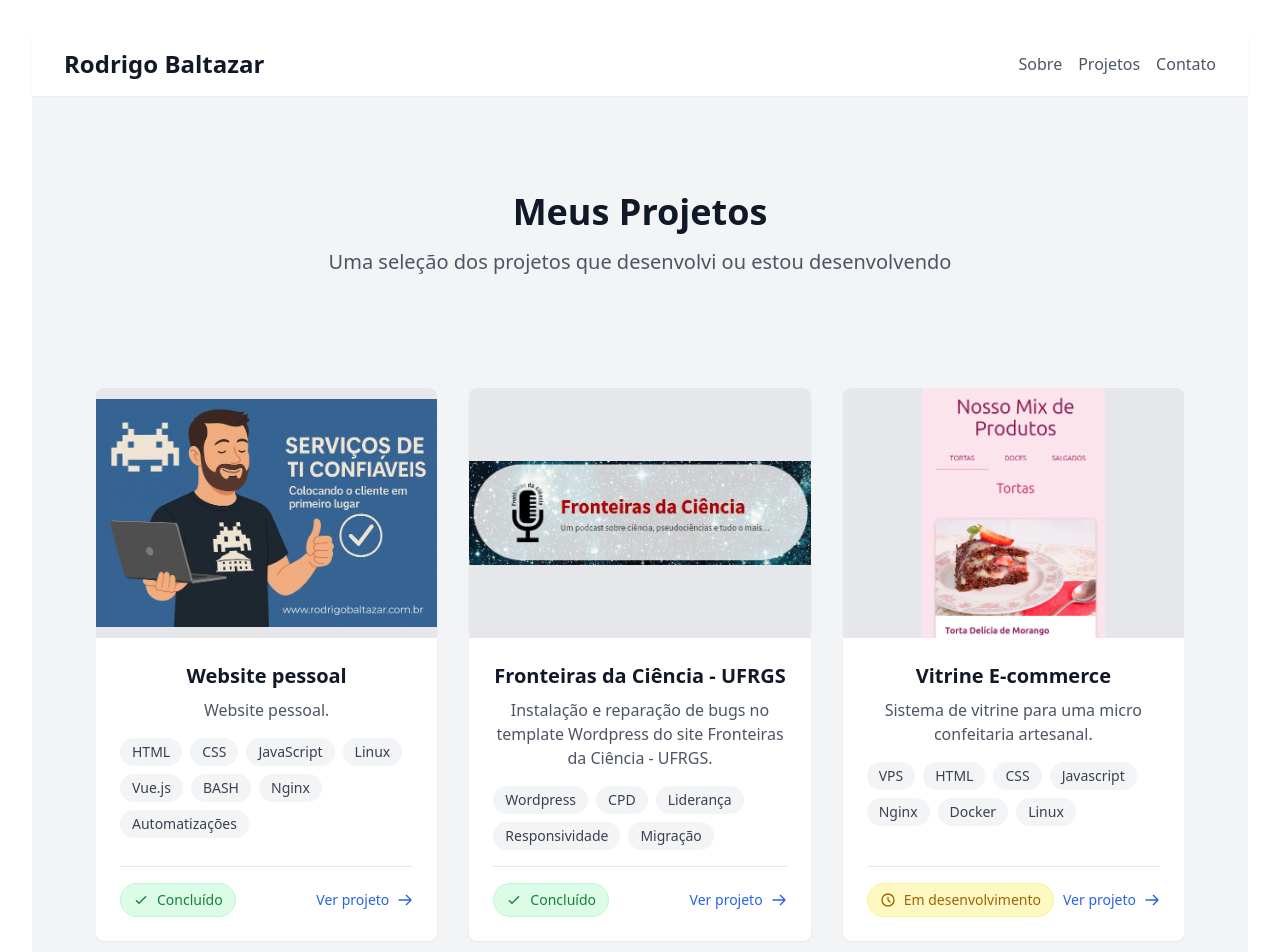
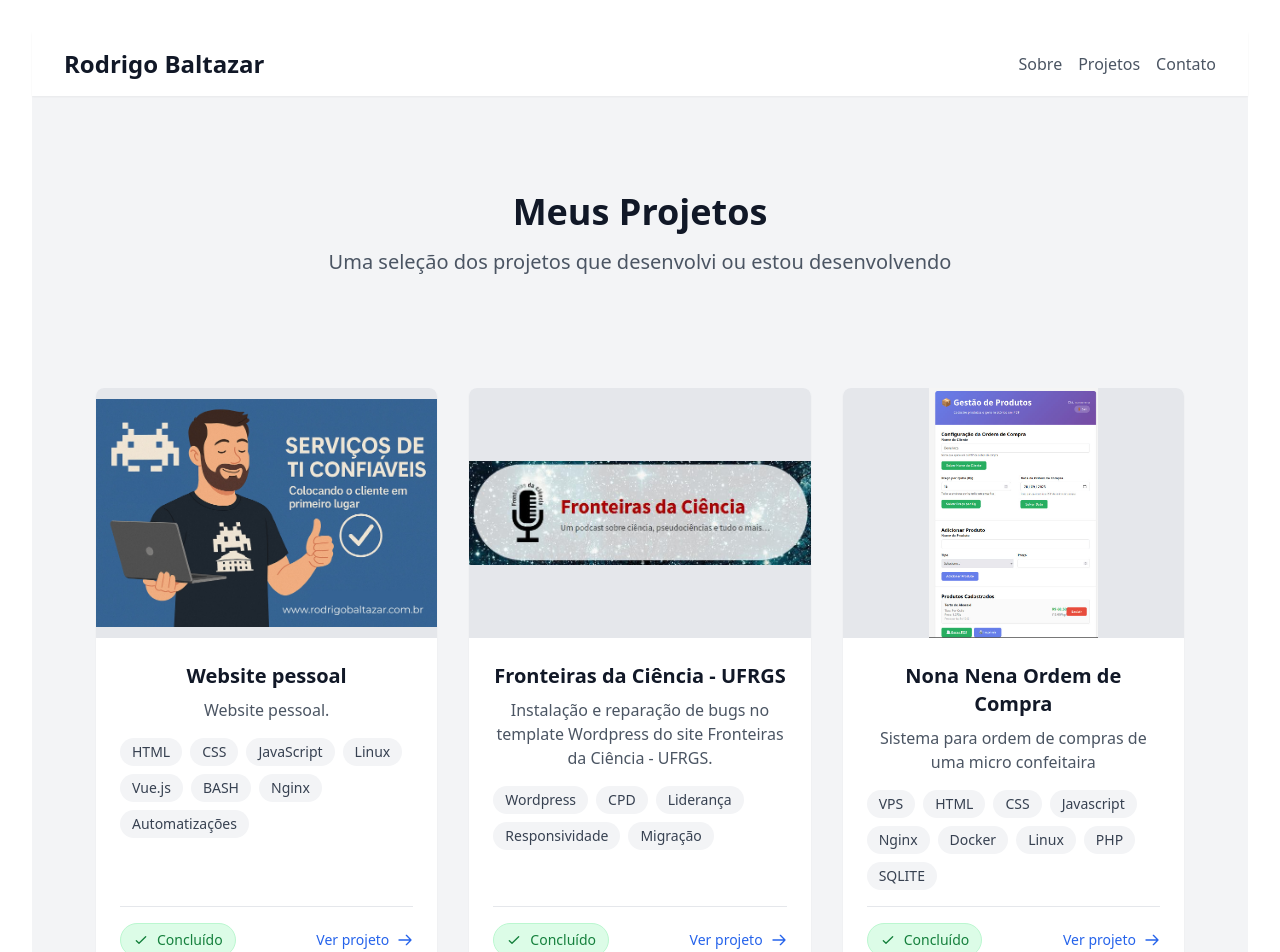
Before and after one commit to RodrigoBaltazar/site-pessoal, a Vue app: page /projetos in a window 1280 px wide. Shown: the top 952 px of the page. Built offline with nearby package versions, Linux system fonts and the light colour scheme.

Commit message:
design: added projected

```diff
--- a/src/pages/Projetos.vue
+++ b/src/pages/Projetos.vue
@@ -18,6 +18,15 @@
     image: '/projects/front.jpg',
     status: 'Concluído',
     link: 'https://www.ufrgs.br/frontdaciencia/',
+    category: 'all'
+  },
+  {
+    title: 'Nona Nena Ordem de Compra',
+    description: 'Sistema para ordem de compras de uma micro confeitaira',
+    technologies: ['VPS', 'HTML','CSS','Javascript', 'Nginx', 'Docker', 'Linux', 'PHP', 'SQLITE'],
+    image: '/projects/OrdemDeCompra.png',
+    status: 'Concluído',
+    link: 'https://www.oc.nonanena.com.br',
     category: 'all'
   },
   {
```
Also changed, not shown: public/projects/OrdemDeCompra.png (added).
